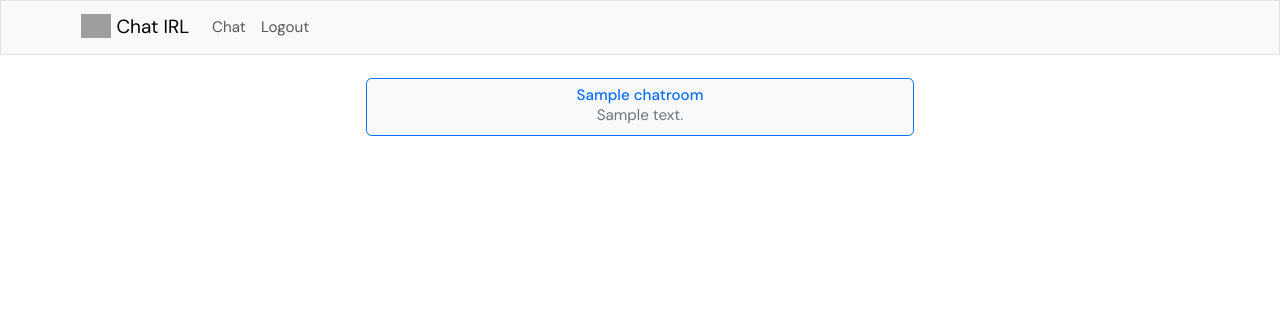
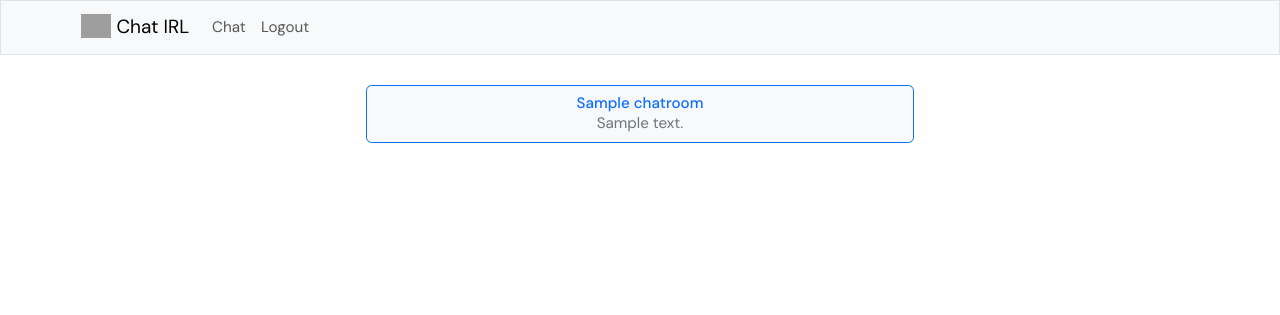
Before and after one commit to Altagrave-Git/ChatIRL, a Django app: page / in a window 1280 px wide. Shown: the top 315 px of the page. Run offline with Django 4.2, Linux system fonts and the light colour scheme; a user stored in the database is signed in; tables that the repository leaves empty hold one stand-in row (values such as "Sample post"); some libraries are stand-ins or nearby versions; grey boxes are pictures that could not be loaded.

Commit message:
Mod margin on chat room list items

```diff
--- a/chat/templates/chat/index.html
+++ b/chat/templates/chat/index.html
@@ -8,7 +8,7 @@
         {% if sticky %}
             {% for room in sticky %}
             <div class="row">
-                <a class="col-12 col-md-10 col-lg-8 col-xl-6 mx-auto" href="/room/{{room.slug}}/">
+                <a class="col-12 col-md-10 col-lg-8 col-xl-6 mx-auto mt-2" href="/room/{{room.slug}}/">
                     <div class="py-2 bg-light border border-primary rounded mx-auto">
                         <h6 class="mb-0 text-primary">{{room.title}}</h6>
                         {% if room.last_message %}
@@ -24,7 +24,7 @@
         {% if member %}
             {% for room in member %}
             <div class="row">
-                <a class="col-12 col-md-10 col-lg-8 col-xl-6 mx-auto" href="/room/{{room.slug}}/">
+                <a class="col-12 col-md-10 col-lg-8 col-xl-6 mx-auto mt-2" href="/room/{{room.slug}}/">
                     <div class="py-2 bg-light border border-warning rounded mx-auto">
                         <h6 class="mb-0 text-warning">{{room.title}}</h6>
                         {% if room.last_message %}
```
